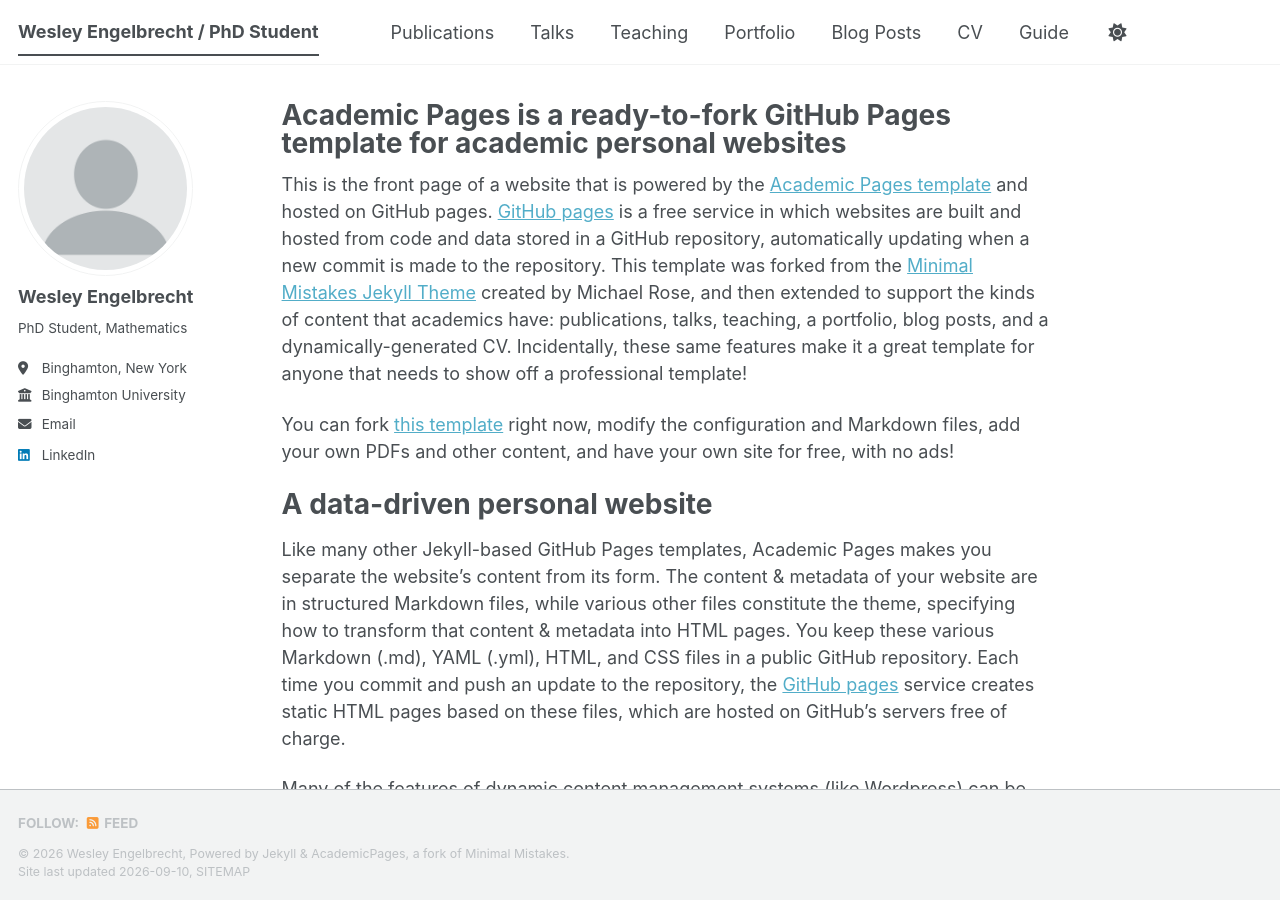
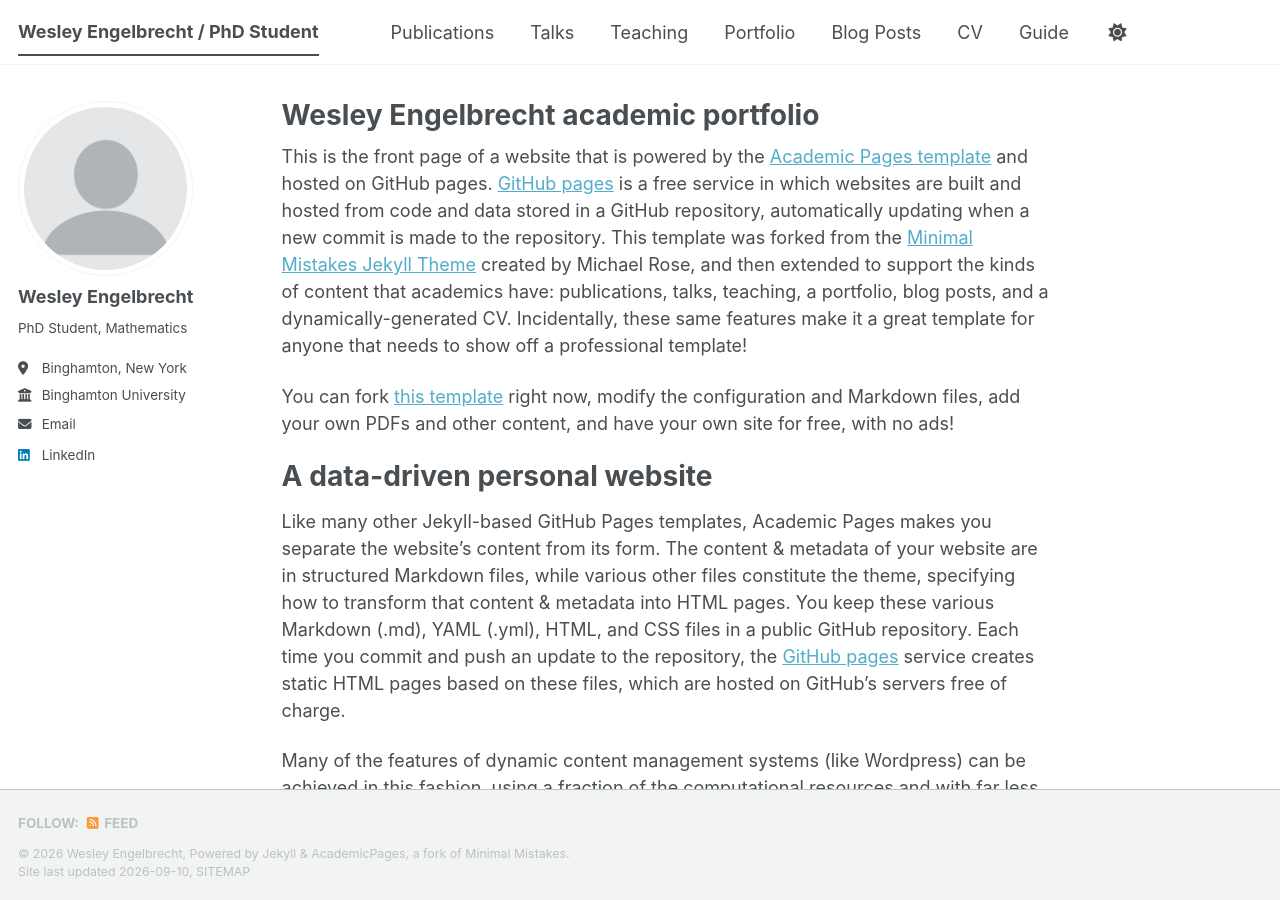
Before and after one commit to wjengelbr/wjengelbr.github.io, a Jekyll site: the page built from _pages/about.md, in a window 1280 px wide and 900 px high. Built offline with Jekyll 4.4.1, drawn with Linux system fonts in a browser that asks for light colours; a style sheet for code colours, icons or effects is not loaded.

Commit message:
Update title for academic portfolio page

```diff
--- a/_pages/about.md
+++ b/_pages/about.md
@@ -1,6 +1,6 @@
 ---
 permalink: /
-title: "Academic Pages is a ready-to-fork GitHub Pages template for academic personal websites"
+title: "Wesley Engelbrecht academic portfolio"
 author_profile: true
 redirect_from:
   - /about/
```
